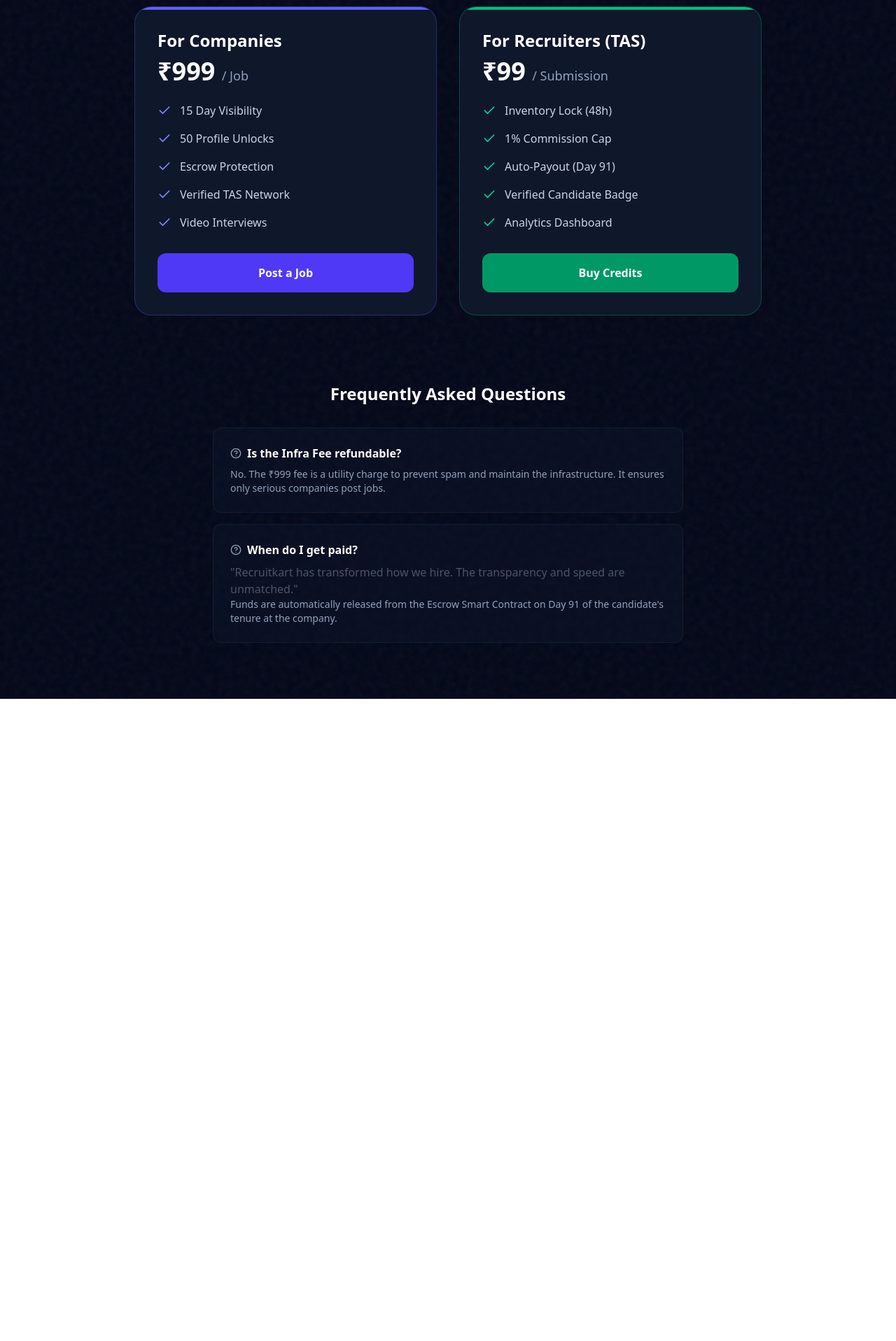
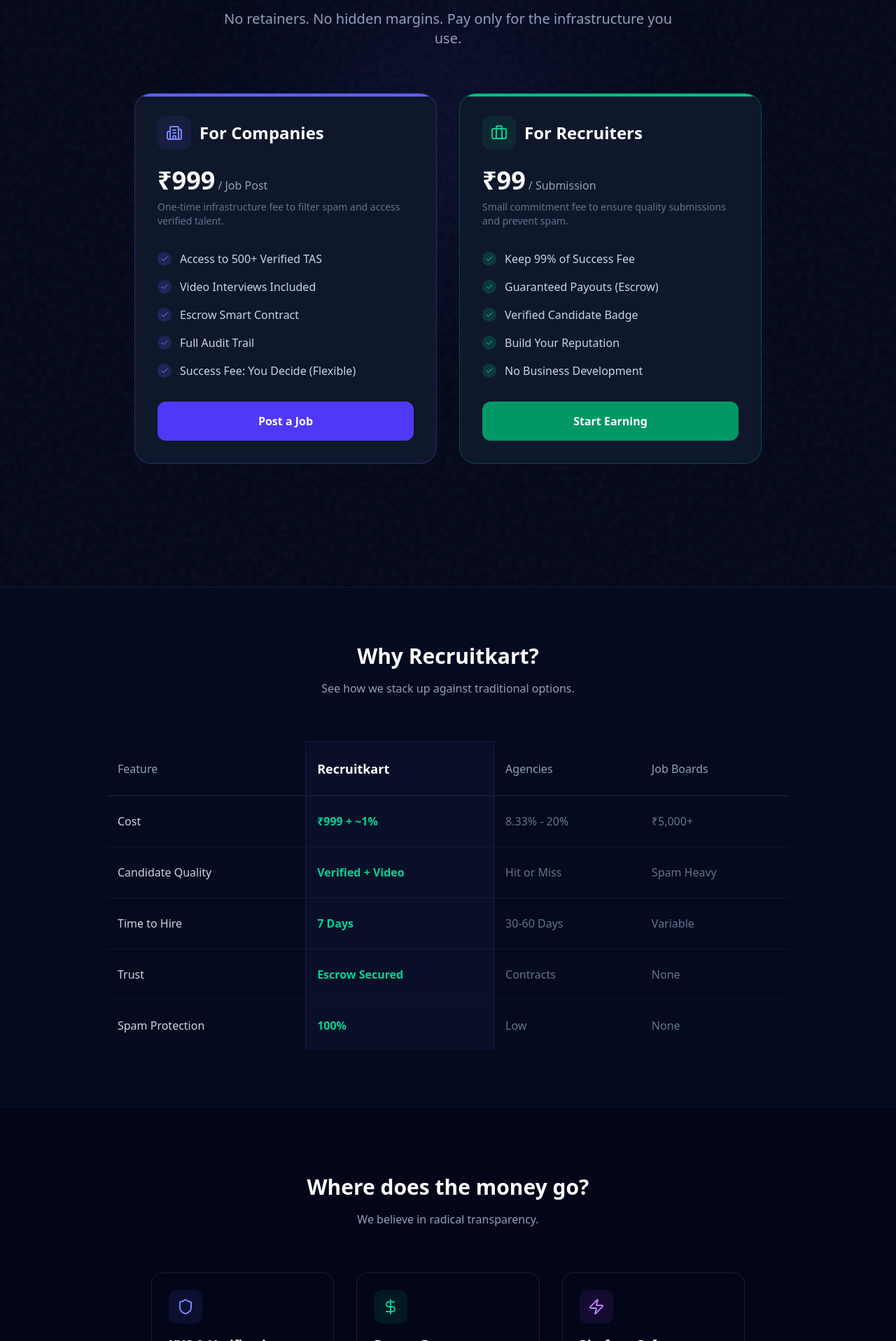
Before and after one commit to thinksaga/recruitkart, a Next.js app: page /pricing in a window 1280 px wide. Shown: the part 283-2200 px from the top of the page at 70% size. Before the commit the page ends 1282 px from the top, so only its background shows below. Built offline with nearby package versions, Linux system fonts and the light colour scheme.

Commit message:
feat: update pricing page with modern design

```diff
--- a/src/app/pricing/page.tsx
+++ b/src/app/pricing/page.tsx
@@ -4,7 +4,7 @@
 import Image from 'next/image';
 import Link from 'next/link';
 import { motion } from 'framer-motion';
-import { Check, HelpCircle, ChevronDown } from 'lucide-react';
+import { Check, HelpCircle, ChevronDown, Building2, Briefcase, X, Shield, Zap, DollarSign } from 'lucide-react';
 
 const Navbar = () => (
     <nav className="fixed top-0 left-0 right-0 z-50 flex items-center justify-between px-6 py-4 backdrop-blur-md bg-slate-950/50 border-b border-white/10">
@@ -29,38 +29,71 @@
         <main className="min-h-screen bg-slate-950 text-white selection:bg-indigo-500/30">
             <Navbar />
 
-            <section className="pt-32 pb-20 px-6 relative">
+            {/* Hero Section */}
+            <section className="pt-32 pb-20 px-6 relative overflow-hidden">
                 <div className="absolute inset-0 bg-slate-950 bg-noise pointer-events-none" />
+                <div className="absolute top-1/4 left-1/2 -translate-x-1/2 w-96 h-96 bg-indigo-500/10 rounded-full blur-[128px]" />
 
-                <div className="container mx-auto max-w-6xl relative z-10">
-                    <div className="text-center mb-16">
-                        <h1 className="text-5xl font-bold mb-6">Transparent Pricing</h1>
-                        <p className="text-xl text-slate-400">No hidden fees. No retainer. Pay for utility.</p>
-                    </div>
+                <div className="container mx-auto max-w-6xl relative z-10 text-center">
+                    <motion.h1
+                        initial={{ y: 20, opacity: 0 }}
+                        animate={{ y: 0, opacity: 1 }}
+                        className="text-5xl md:text-7xl font-bold mb-6"
+                    >
+                        Simple, Transparent <br />
+                        <span className="text-transparent bg-clip-text bg-gradient-to-r from-indigo-400 to-emerald-400">Utility Pricing</span>
+                    </motion.h1>
+                    <motion.p
+                        initial={{ y: 20, opacity: 0 }}
+                        animate={{ y: 0, opacity: 1 }}
+                        transition={{ delay: 0.1 }}
+                        className="text-xl text-slate-400 max-w-2xl mx-auto mb-16"
+                    >
+                        No retainers. No hidden margins. Pay only for the infrastructure you use.
+                    </motion.p>
 
                     <div className="grid md:grid-cols-2 gap-8 max-w-4xl mx-auto mb-24">
                         {/* Company Card */}
                         <motion.div
                             initial={{ x: -20, opacity: 0 }}
                             animate={{ x: 0, opacity: 1 }}
-                            className="bg-slate-900 border border-indigo-500/30 p-8 rounded-3xl relative overflow-hidden group hover:border-indigo-500/50 transition-colors"
+                            className="bg-slate-900 border border-indigo-500/30 p-8 rounded-3xl relative overflow-hidden group hover:border-indigo-500/50 transition-all hover:shadow-[0_0_40px_rgba(99,102,241,0.1)]"
                         >
                             <div className="absolute top-0 left-0 w-full h-1 bg-indigo-500" />
-                            <h3 className="text-2xl font-bold text-white mb-2">For Companies</h3>
-                            <div className="text-4xl font-bold text-white mb-6">
-                                ₹999 <span className="text-lg text-slate-400 font-normal">/ Job</span>
+                            <div className="flex items-center gap-3 mb-6">
+                                <div className="p-3 rounded-xl bg-indigo-500/10 text-indigo-400">
+                                    <Building2 className="w-6 h-6" />
+                                </div>
+                                <h3 className="text-2xl font-bold text-white">For Companies</h3>
                             </div>
-                            <ul className="space-y-4 mb-8">
-                                {["15 Day Visibility", "50 Profile Unlocks", "Escrow Protection", "Verified TAS Network", "Video Interviews"].map((feat, i) => (
+
+                            <div className="flex items-baseline gap-1 mb-2">
+                                <span className="text-4xl font-bold text-white">₹999</span>
+                                <span className="text-slate-400">/ Job Post</span>
+                            </div>
+                            <p className="text-sm text-slate-500 mb-8 text-left">
+                                One-time infrastructure fee to filter spam and access verified talent.
+                            </p>
+
+                            <ul className="space-y-4 mb-8 text-left">
+                                {[
+                                    "Access to 500+ Verified TAS",
+                                    "Video Interviews Included",
+                                    "Escrow Smart Contract",
+                                    "Full Audit Trail",
+                                    "Success Fee: You Decide (Flexible)"
+                                ].map((feat, i) => (
                                     <li key={i} className="flex items-center gap-3 text-slate-300">
-                                        <Check className="w-5 h-5 text-indigo-400" />
+                                        <div className="p-1 rounded-full bg-indigo-500/20 text-indigo-400">
+                                            <Check className="w-3 h-3" />
+                                        </div>
                                         {feat}
                                     </li>
                                 ))}
                             </ul>
-                            <button className="w-full py-4 rounded-xl bg-indigo-600 font-bold text-white hover:bg-indigo-500 transition-colors">
+                            <Link href="/login" className="block w-full py-4 rounded-xl bg-indigo-600 font-bold text-white hover:bg-indigo-500 transition-colors">
                                 Post a Job
-                            </button>
+                            </Link>
                         </motion.div>
 
                         {/* TAS Card */}
@@ -68,48 +101,151 @@
                             initial={{ x: 20, opacity: 0 }}
                             animate={{ x: 0, opacity: 1 }}
                             transition={{ delay: 0.1 }}
-                            className="bg-slate-900 border border-emerald-500/30 p-8 rounded-3xl relative overflow-hidden group hover:border-emerald-500/50 transition-colors"
+                            className="bg-slate-900 border border-emerald-500/30 p-8 rounded-3xl relative overflow-hidden group hover:border-emerald-500/50 transition-all hover:shadow-[0_0_40px_rgba(16,185,129,0.1)]"
                         >
                             <div className="absolute top-0 left-0 w-full h-1 bg-emerald-500" />
-                            <h3 className="text-2xl font-bold text-white mb-2">For Recruiters (TAS)</h3>
-                            <div className="text-4xl font-bold text-white mb-6">
-                                ₹99 <span className="text-lg text-slate-400 font-normal">/ Submission</span>
+                            <div className="flex items-center gap-3 mb-6">
+                                <div className="p-3 rounded-xl bg-emerald-500/10 text-emerald-400">
+                                    <Briefcase className="w-6 h-6" />
+                                </div>
+                                <h3 className="text-2xl font-bold text-white">For Recruiters</h3>
                             </div>
-                            <ul className="space-y-4 mb-8">
-                                {["Inventory Lock (48h)", "1% Commission Cap", "Auto-Payout (Day 91)", "Verified Candidate Badge", "Analytics Dashboard"].map((feat, i) => (
+
+                            <div className="flex items-baseline gap-1 mb-2">
+                                <span className="text-4xl font-bold text-white">₹99</span>
+                                <span className="text-slate-400">/ Submission</span>
+                            </div>
+                            <p className="text-sm text-slate-500 mb-8 text-left">
+                                Small commitment fee to ensure quality submissions and prevent spam.
+                            </p>
+
+                            <ul className="space-y-4 mb-8 text-left">
+                                {[
+                                    "Keep 99% of Success Fee",
+                                    "Guaranteed Payouts (Escrow)",
+                                    "Verified Candidate Badge",
+                                    "Build Your Reputation",
+                                    "No Business Development"
+                                ].map((feat, i) => (
                                     <li key={i} className="flex items-center gap-3 text-slate-300">
-                                        <Check className="w-5 h-5 text-emerald-400" />
+                                        <div className="p-1 rounded-full bg-emerald-500/20 text-emerald-400">
+                                            <Check className="w-3 h-3" />
+                                        </div>
                                         {feat}
                                     </li>
                                 ))}
                             </ul>
-                            <button className="w-full py-4 rounded-xl bg-emerald-600 font-bold text-white hover:bg-emerald-500 transition-colors">
-                                Buy Credits
-                            </button>
+                            <Link href="/login" className="block w-full py-4 rounded-xl bg-emerald-600 font-bold text-white hover:bg-emerald-500 transition-colors">
+                                Start Earning
+                            </Link>
                         </motion.div>
                     </div>
+                </div>
+            </section>
 
-                    {/* FAQ */}
-                    <div className="max-w-2xl mx-auto">
-                        <h2 className="text-2xl font-bold mb-8 text-center">Frequently Asked Questions</h2>
-                        <div className="space-y-4">
-                            <div className="bg-slate-900/50 border border-white/5 rounded-xl p-6">
-                                <h4 className="font-bold text-white mb-2 flex items-center gap-2">
-                                    <HelpCircle className="w-4 h-4 text-slate-400" />
-                                    Is the Infra Fee refundable?
-                                </h4>
-                                <p className="text-slate-400 text-sm">No. The ₹999 fee is a utility charge to prevent spam and maintain the infrastructure. It ensures only serious companies post jobs.</p>
+            {/* Comparison */}
+            <section className="py-20 bg-slate-900/30 border-y border-white/5">
+                <div className="container mx-auto px-6 max-w-5xl">
+                    <div className="text-center mb-16">
+                        <h2 className="text-3xl font-bold mb-4">Why Recruitkart?</h2>
+                        <p className="text-slate-400">See how we stack up against traditional options.</p>
+                    </div>
+
+                    <div className="overflow-x-auto">
+                        <table className="w-full text-left border-collapse">
+                            <thead>
+                                <tr className="border-b border-white/10">
+                                    <th className="py-6 px-4 text-slate-400 font-medium">Feature</th>
+                                    <th className="py-6 px-4 text-white font-bold text-lg bg-indigo-500/5 rounded-t-xl border-t border-x border-indigo-500/20">Recruitkart</th>
+                                    <th className="py-6 px-4 text-slate-400 font-medium">Agencies</th>
+                                    <th className="py-6 px-4 text-slate-400 font-medium">Job Boards</th>
+                                </tr>
+                            </thead>
+                            <tbody className="divide-y divide-white/5">
+                                {[
+                                    { feature: "Cost", recruitkart: "₹999 + ~1%", agency: "8.33% - 20%", jobboard: "₹5,000+" },
+                                    { feature: "Candidate Quality", recruitkart: "Verified + Video", agency: "Hit or Miss", jobboard: "Spam Heavy" },
+                                    { feature: "Time to Hire", recruitkart: "7 Days", agency: "30-60 Days", jobboard: "Variable" },
+                                    { feature: "Trust", recruitkart: "Escrow Secured", agency: "Contracts", jobboard: "None" },
+                                    { feature: "Spam Protection", recruitkart: "100%", agency: "Low", jobboard: "None" }
+                                ].map((row, i) => (
+                                    <tr key={i} className="group hover:bg-white/5 transition-colors">
+                                        <td className="py-6 px-4 text-slate-300 font-medium">{row.feature}</td>
+                                        <td className="py-6 px-4 text-emerald-400 font-bold bg-indigo-500/5 border-x border-indigo-500/20">{row.recruitkart}</td>
+                                        <td className="py-6 px-4 text-slate-500">{row.agency}</td>
+                                        <td className="py-6 px-4 text-slate-500">{row.jobboard}</td>
+                                    </tr>
+                                ))}
+                            </tbody>
+                        </table>
+                    </div>
+                </div>
+            </section>
+
+            {/* Fee Breakdown */}
+            <section className="py-24 relative">
+                <div className="container mx-auto px-6 max-w-4xl">
+                    <div className="text-center mb-16">
+                        <h2 className="text-3xl font-bold mb-4">Where does the money go?</h2>
+                        <p className="text-slate-400">We believe in radical transparency.</p>
+                    </div>
+
+                    <div className="grid md:grid-cols-3 gap-8">
+                        <div className="bg-slate-950 border border-white/10 p-6 rounded-2xl">
+                            <div className="w-12 h-12 bg-indigo-500/10 rounded-xl flex items-center justify-center mb-4">
+                                <Shield className="w-6 h-6 text-indigo-400" />
                             </div>
-                            <div className="bg-slate-900/50 border border-white/5 rounded-xl p-6">
-                                <h4 className="font-bold text-white mb-2 flex items-center gap-2">
-                                    <HelpCircle className="w-4 h-4 text-slate-400" />
-                                    When do I get paid?
-                                </h4>
-                                <p className="text-gray-600">&quot;Recruitkart has transformed how we hire. The transparency and speed are unmatched.&quot;</p>
-                                <p className="text-slate-400 text-sm">Funds are automatically released from the Escrow Smart Contract on Day 91 of the candidate's tenure at the company.</p>
+                            <h3 className="text-lg font-bold mb-2">KYC & Verification</h3>
+                            <p className="text-sm text-slate-400">Verifying identity (PAN/Aadhaar) and professional history of every TAS.</p>
+                        </div>
+                        <div className="bg-slate-950 border border-white/10 p-6 rounded-2xl">
+                            <div className="w-12 h-12 bg-emerald-500/10 rounded-xl flex items-center justify-center mb-4">
+                                <DollarSign className="w-6 h-6 text-emerald-400" />
                             </div>
+                            <h3 className="text-lg font-bold mb-2">Escrow Fees</h3>
+                            <p className="text-sm text-slate-400">Gas fees and smart contract costs to secure your funds on the blockchain.</p>
+                        </div>
+                        <div className="bg-slate-950 border border-white/10 p-6 rounded-2xl">
+                            <div className="w-12 h-12 bg-purple-500/10 rounded-xl flex items-center justify-center mb-4">
+                                <Zap className="w-6 h-6 text-purple-400" />
+                            </div>
+                            <h3 className="text-lg font-bold mb-2">Platform Infra</h3>
+                            <p className="text-sm text-slate-400">Video interviewing platform, hosting, and real-time notifications.</p>
                         </div>
                     </div>
+                </div>
+            </section>
+
+            {/* FAQ */}
+            <section className="py-24 bg-slate-900/30 border-t border-white/5">
+                <div className="container mx-auto px-6 max-w-3xl">
+                    <h2 className="text-3xl font-bold text-center mb-12">Frequently Asked Questions</h2>
+                    <div className="space-y-6">
+                        {[
+                            { q: "Is the ₹999 fee refundable?", a: "No. This is a utility fee that covers the cost of verification, escrow setup, and platform infrastructure. It also acts as a spam filter." },
+                            { q: "Can I post multiple jobs?", a: "Yes, each job post requires a separate ₹999 fee to ensure quality and intent for that specific role." },
+                            { q: "How are payments handled?", a: "We use a smart contract escrow system. You deposit the success fee, and it's automatically released to the recruiter on Day 91 of the candidate's tenure." },
+                            { q: "Do you accept credit cards?", a: "Yes, we accept all major credit cards, UPI, and net banking for the infrastructure fee." }
+                        ].map((faq, i) => (
+                            <div key={i} className="bg-slate-950 border border-white/10 rounded-xl p-6">
+                                <h3 className="text-lg font-bold text-white mb-2">{faq.q}</h3>
+                                <p className="text-slate-400">{faq.a}</p>
+                            </div>
+                        ))}
+                    </div>
+                </div>
+            </section>
+
+            {/* CTA */}
+            <section className="py-24 text-center">
+                <h2 className="text-4xl font-bold mb-8">Ready to get started?</h2>
+                <div className="flex justify-center gap-4">
+                    <Link href="/login" className="px-8 py-4 text-lg font-bold text-white bg-indigo-600 rounded-full hover:bg-indigo-500 transition-all shadow-xl">
+                        Post a Job
+                    </Link>
+                    <Link href="/login" className="px-8 py-4 text-lg font-bold text-slate-900 bg-emerald-400 rounded-full hover:bg-emerald-300 transition-all shadow-xl">
+                        Join as Recruiter
+                    </Link>
                 </div>
             </section>
         </main>
```
